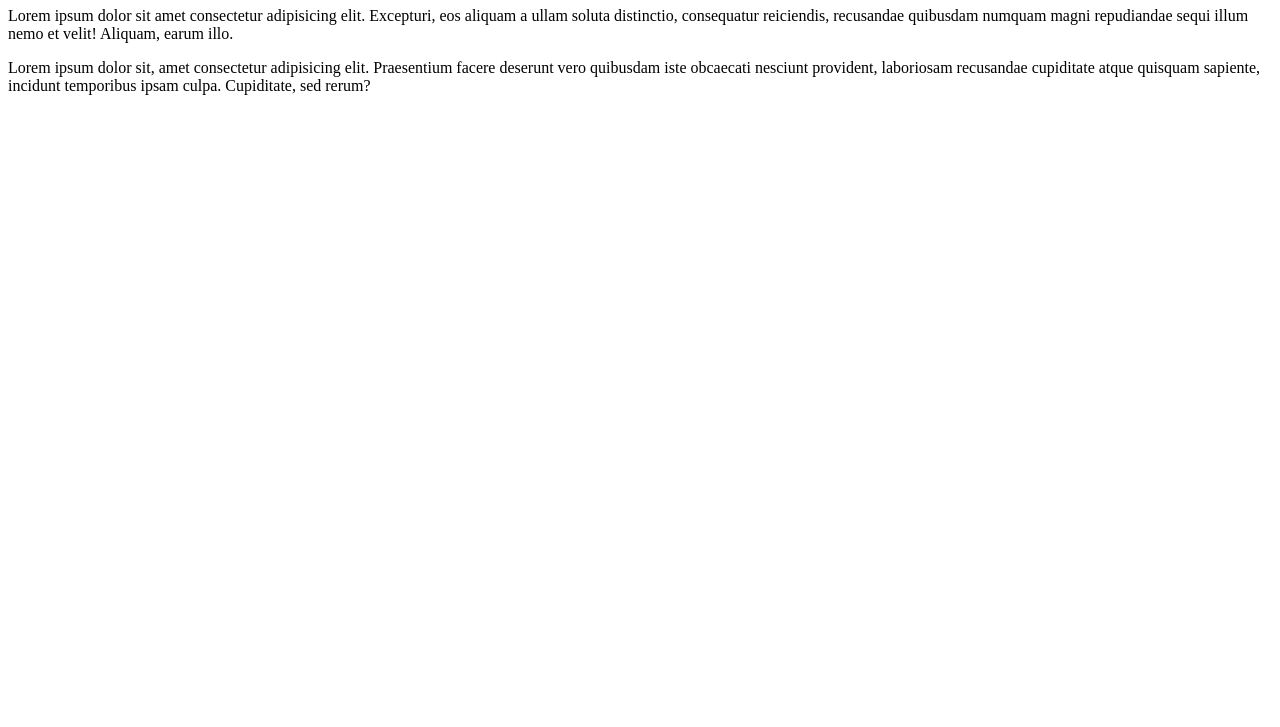
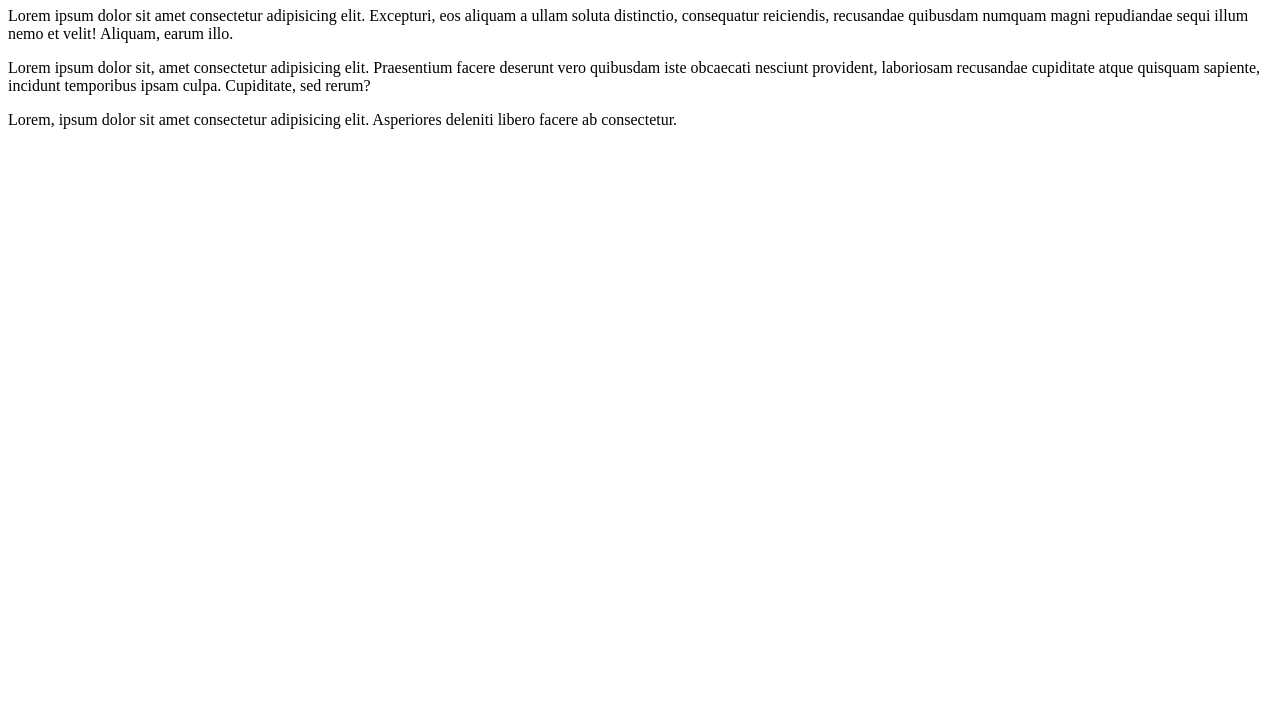
Before and after one commit to Camilo-Andres-Araujo-Camelo/prueba_git_sena, a plain HTML site: page index.html in a window 1280 px wide. Shown: the part 73-800 px from the top of the page. Drawn offline with Linux system fonts and the light colour scheme.

Commit message:
Segundo commit de mi proyecto

```diff
--- a/index.html
+++ b/index.html
@@ -19,5 +19,9 @@
       laboriosam recusandae cupiditate atque quisquam sapiente, incidunt
       temporibus ipsam culpa. Cupiditate, sed rerum?
     </p>
+    <p>
+      Lorem, ipsum dolor sit amet consectetur adipisicing elit. Asperiores
+      deleniti libero facere ab consectetur.
+    </p>
   </body>
 </html>
```
